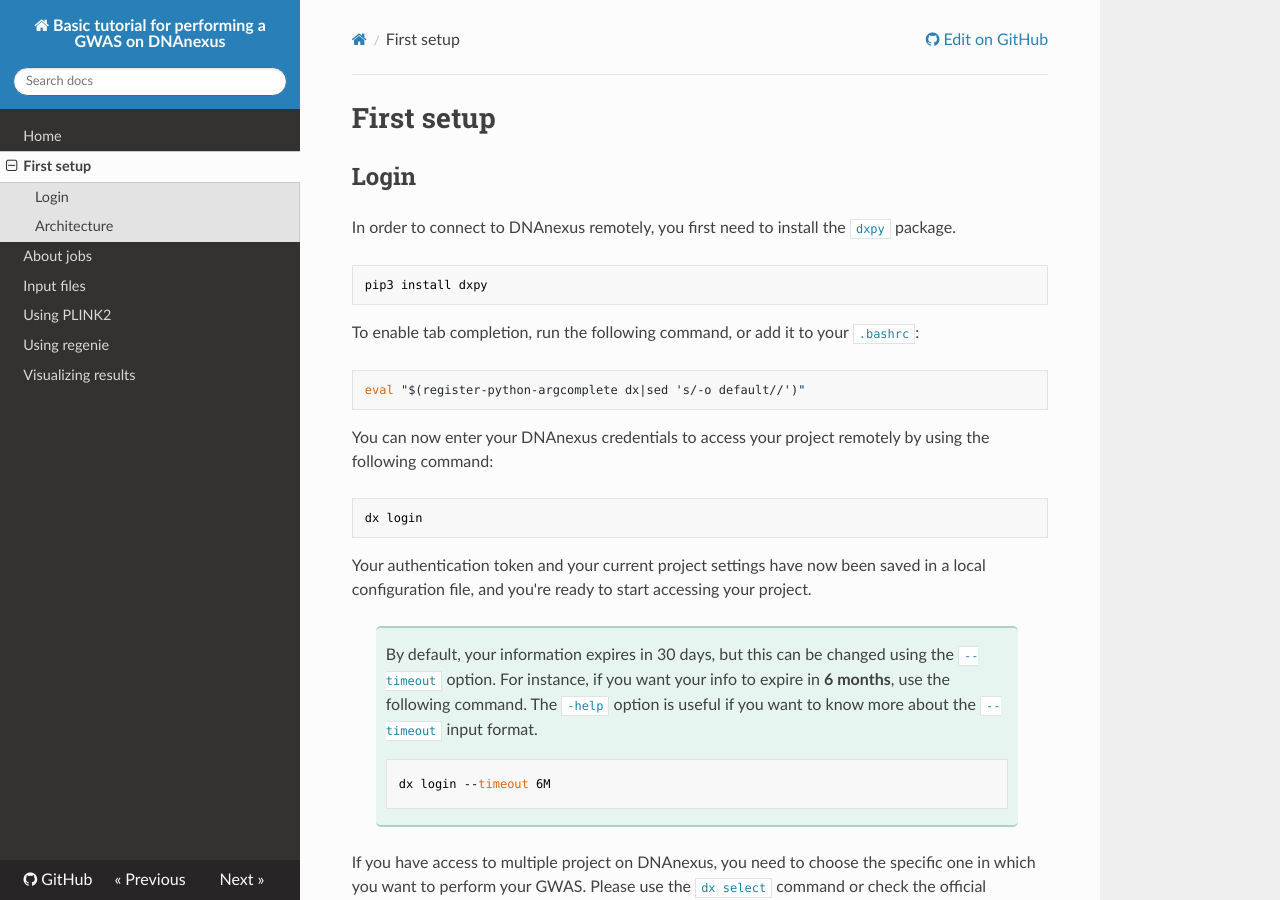
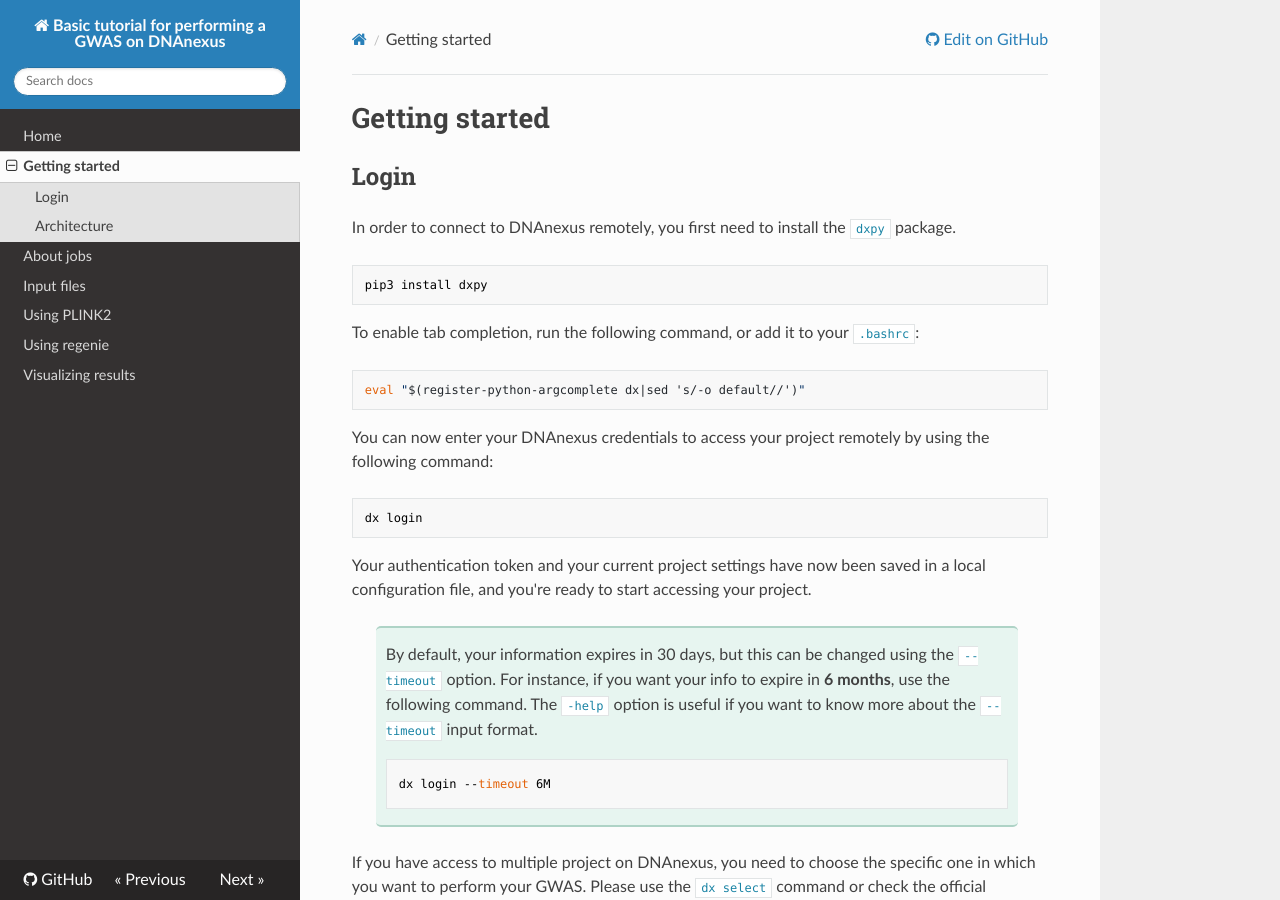
Before and after one commit to gloriabenoit/DNAnexus-GWAS, an MkDocs documentation site: the page built from docs/start.md, in a window 1280 px wide and 900 px high. Built offline with MkDocs 1.6.1, drawn with Linux system fonts in a browser that asks for light colours; nearby versions of some CDN libraries.

Commit message:
rename setup section to start

```diff
--- a/docs/setup.md
+++ b/docs/start.md
@@ -1,4 +1,4 @@
-# First setup
+# Getting started
 
 ## Login
 
--- a/mkdocs.yml
+++ b/mkdocs.yml
@@ -4,7 +4,7 @@
 
 nav:
     - Home: index.md
-    - First setup: setup.md
+    - Getting started: start.md
     - About jobs: jobs.md
     - Input files: input.md
     - Using PLINK2: plink.md
```
